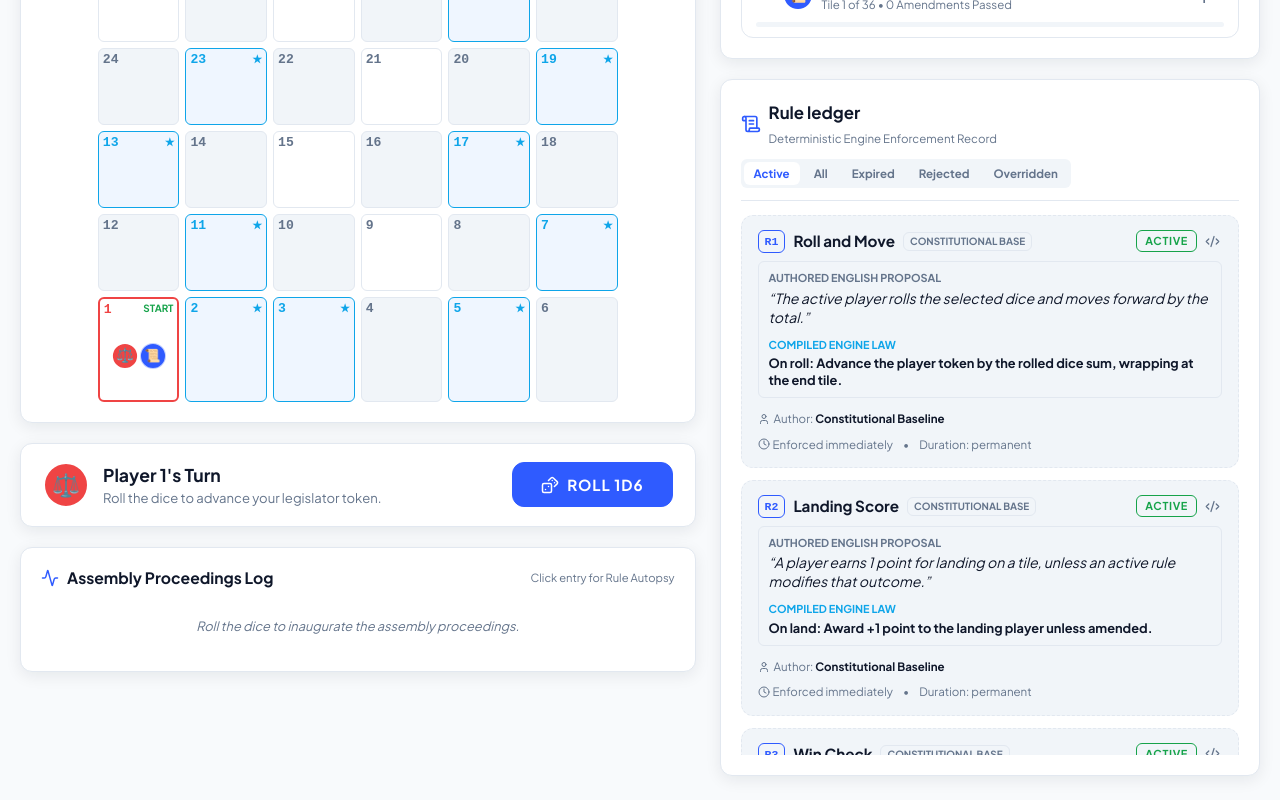
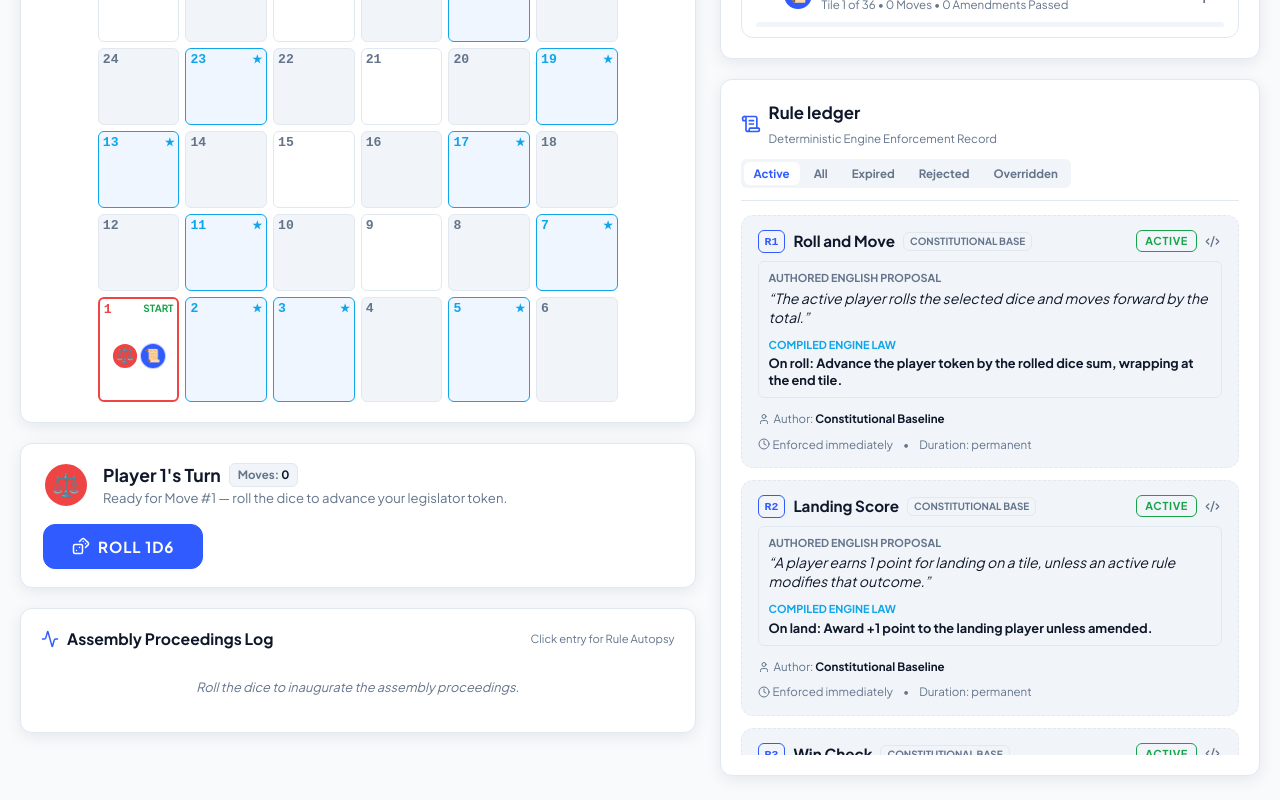
Before and after one commit to sarveshchawan1000-gif/AMENDMENT, a React (Vite) app in the folder frontend/: page / in a window 1280 px wide. Both pictures are taken after a click on the button "START MATCH". Shown: the part 294-1094 px from the top of the page. Built offline with nearby package versions, Linux system fonts and the light colour scheme.

Commit message:
feat: track and display player move counts during gameplay

```diff
--- a/frontend/src/App.tsx
+++ b/frontend/src/App.tsx
@@ -94,6 +94,7 @@ export const App: React.FC = () => {
       score: 0,
       position: 1,
       totalAmendmentsPassed: 0,
+      movesPlayed: 0,
     }));
 
     let initialRules: CompiledRule[] = [...BASE_RULES];
--- a/frontend/src/components/Board.tsx
+++ b/frontend/src/components/Board.tsx
@@ -216,7 +216,7 @@ export const Board: React.FC<BoardProps> = ({
                     return (
                       <div
                         key={p.id}
-                        title={`${p.name} (Score: ${p.score})`}
+                        title={`${p.name} (Score: ${p.score}, Moves: ${p.movesPlayed ?? 0})`}
                         style={{
                           width: boardSize === 100 ? '18px' : boardSize === 64 ? '22px' : '26px',
                           height: boardSize === 100 ? '18px' : boardSize === 64 ? '22px' : '26px',
--- a/frontend/src/components/DiceAndControls.tsx
+++ b/frontend/src/components/DiceAndControls.tsx
@@ -55,7 +55,7 @@ export const DiceAndControls: React.FC<DiceAndControlsProps> = ({
         </div>
 
         <div>
-          <div style={{ display: 'flex', alignItems: 'center', gap: '8px' }}>
+          <div style={{ display: 'flex', alignItems: 'center', gap: '8px', flexWrap: 'wrap' }}>
             <span
               style={{
                 fontFamily: 'var(--font-display)',
@@ -65,6 +65,19 @@ export const DiceAndControls: React.FC<DiceAndControlsProps> = ({
               }}
             >
               {activePlayer.name}&apos;s Turn
+            </span>
+            <span
+              style={{
+                fontSize: '0.72rem',
+                padding: '2px 8px',
+                borderRadius: 'var(--radius-sm)',
+                background: 'var(--surface-2)',
+                border: '1px solid var(--line)',
+                color: 'var(--text-muted)',
+                fontWeight: 600,
+              }}
+            >
+              Moves: <strong style={{ color: 'var(--text)' }}>{activePlayer.movesPlayed ?? state.playerMoveCounts[activePlayer.id] ?? 0}</strong>
             </span>
             {activePlayer.isGemma && (
               <span
@@ -84,7 +97,7 @@ export const DiceAndControls: React.FC<DiceAndControlsProps> = ({
           </div>
 
           <p style={{ fontSize: '0.82rem', color: 'var(--text-muted)' }}>
-            {isWaitingForRoll && 'Roll the dice to advance your legislator token.'}
+            {isWaitingForRoll && `Ready for Move #${(activePlayer.movesPlayed ?? state.playerMoveCounts[activePlayer.id] ?? 0) + 1} — roll the dice to advance your legislator token.`}
             {isRolling && 'Rolling the assembly dice...'}
             {isEligibleToPropose && 'Cadence window open! You may submit a new amendment.'}
             {state.phase === 'moving' && 'Resolving movement and landing effects...'}
--- a/frontend/src/components/GameOverModal.tsx
+++ b/frontend/src/components/GameOverModal.tsx
@@ -116,7 +116,7 @@ export const GameOverModal: React.FC<GameOverModalProps> = ({
             marginBottom: '20px',
           }}
         >
-          By strategic legislation and constitutional prowess, {winner.name} concluded the proceedings with {winner.score} points across {turnCount} turns.
+          By strategic legislation and constitutional prowess, {winner.name} concluded the proceedings with {winner.score} points across {winner.movesPlayed ?? 0} moves ({turnCount} match turns).
         </p>
 
         {/* Final Standings Table */}
@@ -153,6 +153,7 @@ export const GameOverModal: React.FC<GameOverModalProps> = ({
                   </span>
                   <span>{p.avatar}</span>
                   <span style={{ fontWeight: 700, fontSize: '0.9rem', color: 'var(--text)' }}>{p.name}</span>
+                  <span style={{ fontSize: '0.72rem', color: 'var(--text-muted)' }}>({p.movesPlayed ?? 0} moves)</span>
                 </div>
                 <div style={{ fontFamily: 'monospace', fontWeight: 800, fontSize: '1rem', color: idx === 0 ? 'var(--accent-2)' : 'var(--text)' }}>
                   {p.score} pts
--- a/frontend/src/components/Header.tsx
+++ b/frontend/src/components/Header.tsx
@@ -176,6 +176,12 @@ export const Header: React.FC<HeaderProps> = ({
           <span style={{ color: 'var(--line)' }}>•</span>
 
           <span style={{ fontSize: '0.78rem', color: 'var(--text-muted)' }}>
+            Moves: <strong style={{ color: 'var(--text)' }}>{activePlayer.movesPlayed ?? state.playerMoveCounts[activePlayer.id] ?? 0}</strong>
+          </span>
+
+          <span style={{ color: 'var(--line)' }}>•</span>
+
+          <span style={{ fontSize: '0.78rem', color: 'var(--text-muted)' }}>
             Target: <strong style={{ color: 'var(--accent-2)' }}>{state.config.winTarget} pts</strong>
           </span>
         </div>
--- a/frontend/src/components/Leaderboard.tsx
+++ b/frontend/src/components/Leaderboard.tsx
@@ -155,7 +155,7 @@ export const Leaderboard: React.FC<LeaderboardProps> = ({
                     </div>
 
                     <div style={{ fontSize: '0.72rem', color: 'var(--text-muted)' }}>
-                      Tile {player.position} of {boardSize} • {player.totalAmendmentsPassed} Amendment{player.totalAmendmentsPassed === 1 ? '' : 's'} Passed
+                      Tile {player.position} of {boardSize} • {player.movesPlayed ?? 0} {player.movesPlayed === 1 ? 'Move' : 'Moves'} • {player.totalAmendmentsPassed} Amendment{player.totalAmendmentsPassed === 1 ? '' : 's'} Passed
                     </div>
                   </div>
                 </div>
--- a/frontend/src/engine/gameEngine.ts
+++ b/frontend/src/engine/gameEngine.ts
@@ -454,6 +454,7 @@ export function executePlayerRollAndMove(
     [activePlayer.id]: (currentState.playerMoveCounts[activePlayer.id] ?? 0) + 1,
   };
   const thisPlayerMoveCount = updatedMoveCounts[activePlayer.id];
+  players[playerIdx].movesPlayed = thisPlayerMoveCount;
 
   // Determine whether this turn permits a proposal.
   // Cadence is checked PER-PLAYER (every N personal moves),
--- a/frontend/src/types/game.ts
+++ b/frontend/src/types/game.ts
@@ -14,6 +14,7 @@ export interface Player {
   isGemma: boolean;
   avatar: string;
   totalAmendmentsPassed: number;
+  movesPlayed: number;
 }
 
 export type RuleTrigger = 'on_roll' | 'on_land' | 'on_turn_start' | 'win_check';
```
